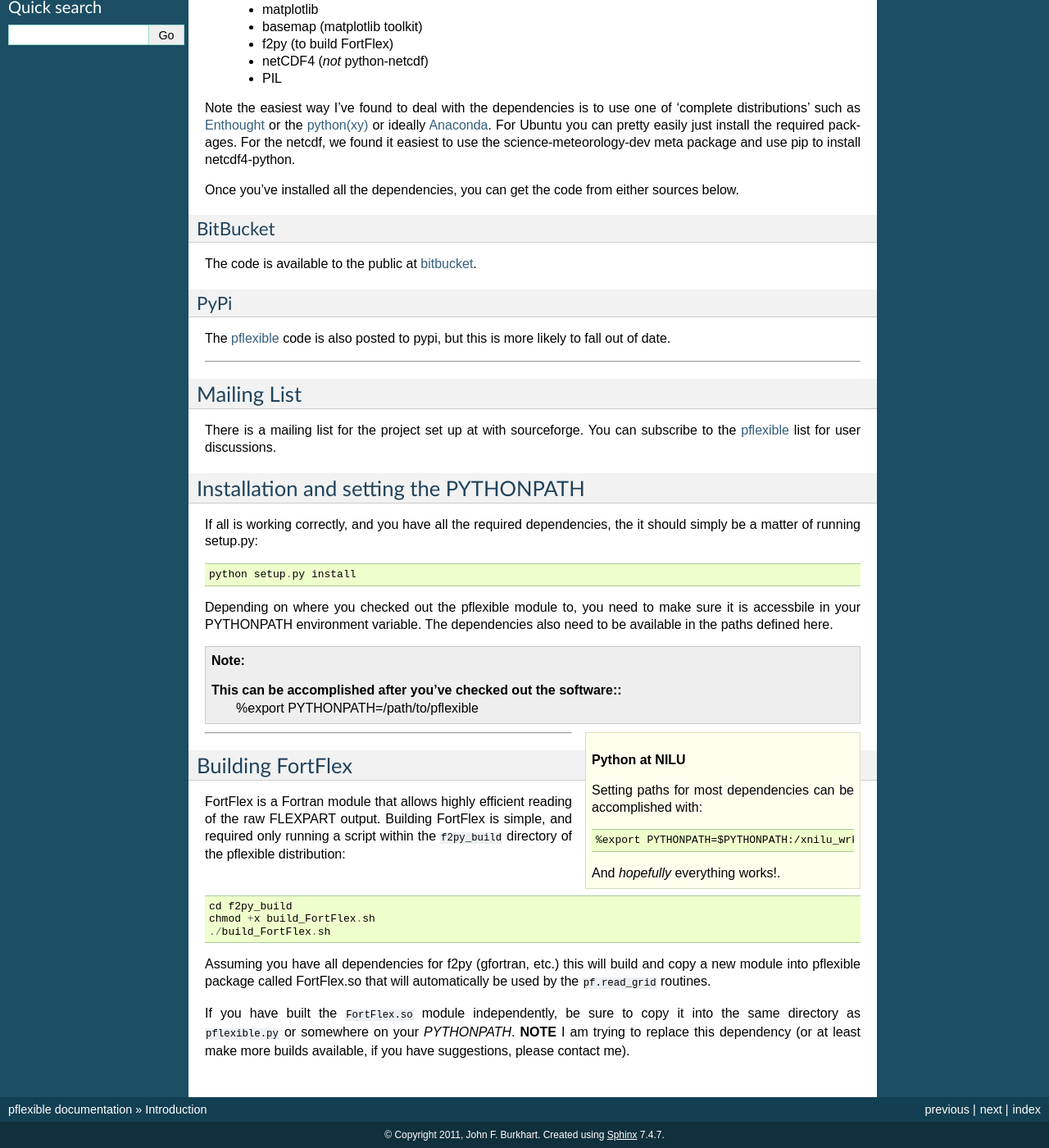
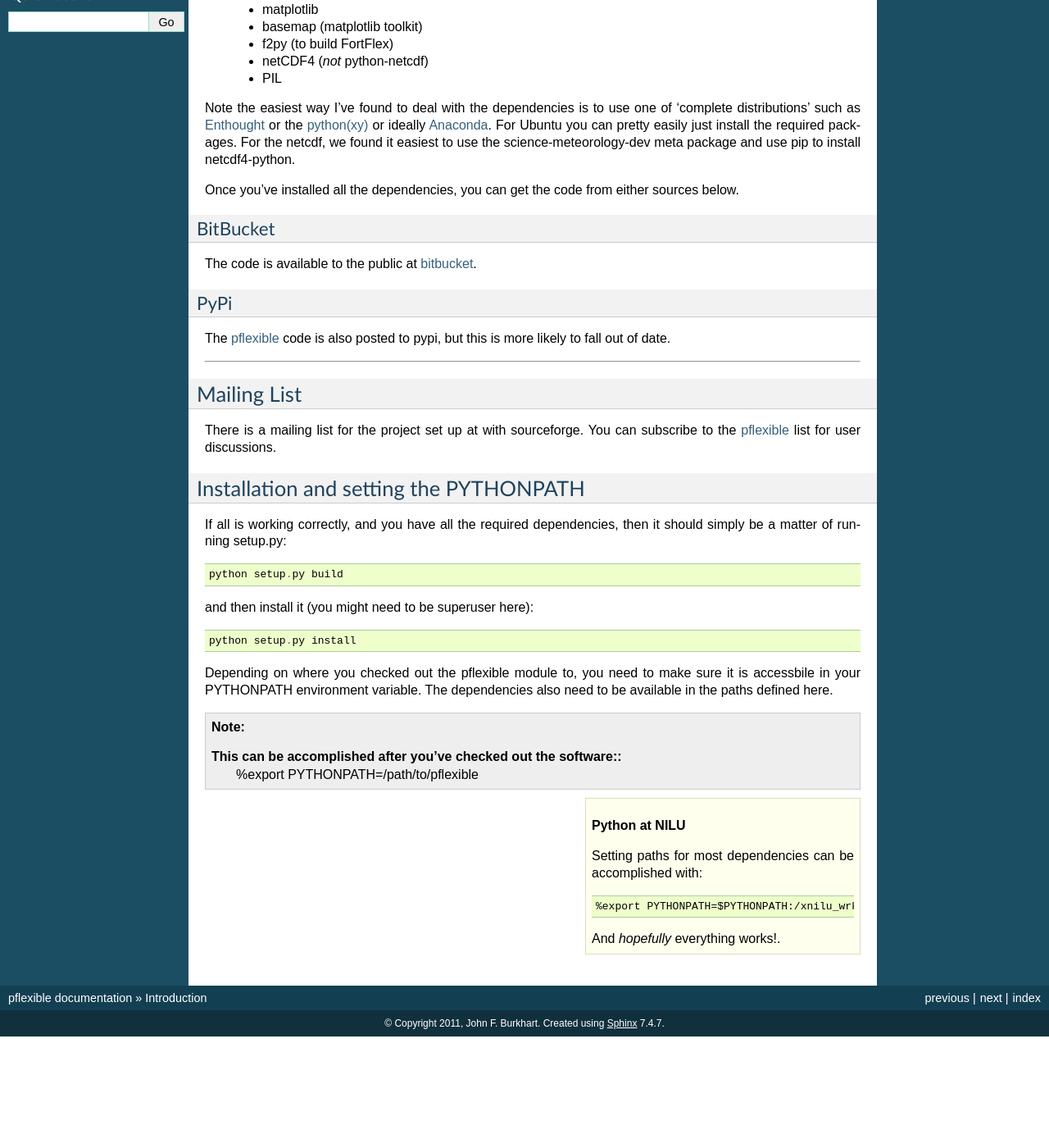
Before and after one commit to spectraphilic/reflexible, a Sphinx documentation site: the page built from doc/source/introduction.rst, in a window 1280 px wide and 1400 px high, scrolled down 398 px. Shown: the whole window at 82% size. Built offline with Sphinx 7.4.7, drawn with Linux system fonts in a browser that asks for light colours; formulas are drawn with MathJax 3; after the commit the page ends 1662 px from its top, so only the background shows below that.

Commit message:
Try to build FortFlex extension right on setup.py.  FortFlex should be build for most of the cases

```diff
--- a/doc/source/introduction.rst
+++ b/doc/source/introduction.rst
@@ -73,11 +73,14 @@ discussions.
 Installation and setting the PYTHONPATH
 =======================================
 
-If all is working correctly, and you have all the required dependencies, the it
-should simply be a matter of running setup.py::
+If all is working correctly, and you have all the required dependencies, then
+it should simply be a matter of running setup.py::
+
+    python setup.py build
+
+and then install it (you might need to be superuser here)::
 
     python setup.py install
-
 
 Depending on where you checked out the pflexible module to, you need to make
 sure it is accessbile in your PYTHONPATH environment variable. The dependencies
@@ -95,27 +98,5 @@ also need to be available in the paths defined here.
 
    And *hopefully* everything works!.
 
-.. _building-FortFlex:
-
-----
-
-Building FortFlex
-=================
-
-FortFlex is a Fortran module that allows highly efficient reading of the raw FLEXPART output.
-Building FortFlex is simple, and required only running a script within the ``f2py_build`` directory of
-the pflexible distribution::
-
-    cd f2py_build
-    chmod +x build_FortFlex.sh
-    ./build_FortFlex.sh
-
-Assuming you have all dependencies for f2py (gfortran, etc.) this will build and copy a new module into
-pflexible package called FortFlex.so that will automatically be used by the ``pf.read_grid`` routines.
-
-If you have built the ``FortFlex.so`` module independently, be sure to copy it into the same directory as
-``pflexible.py`` or somewhere on your *PYTHONPATH*. **NOTE** I am trying to replace this dependency
-(or at least make more builds available, if you have suggestions, please contact me).
-
 
 .. toctree::
```
Also changed, not shown: README.md (+2 -2 lines), doc/source/getting_started.rst (+5 -6 lines), setup.py (+17 -4 lines), 10 other files.
